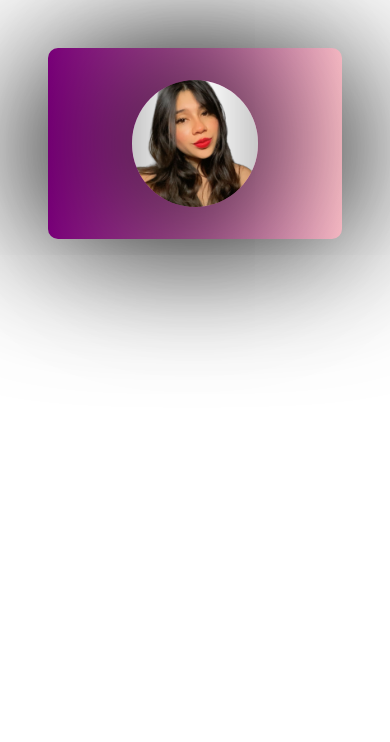
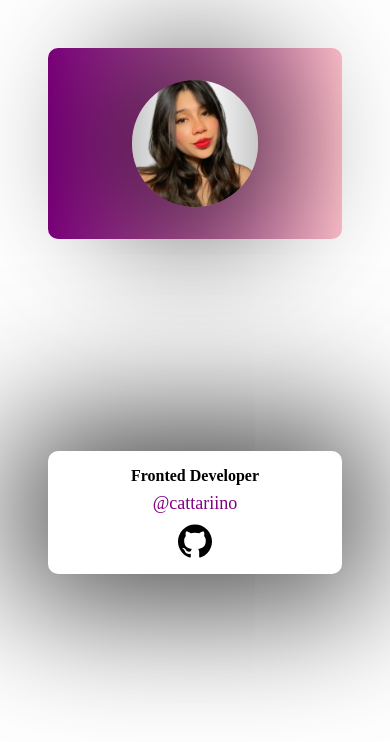
Before and after one commit to cattariino/card, a plain HTML site: page index.html in a window 390 px wide. Drawn offline with Linux system fonts and the light colour scheme.

Commit message:
responsive final

```diff
--- a/css/styles.css
+++ b/css/styles.css
@@ -99,3 +99,9 @@ body{
         width: 13%;
     }
 }
+
+@media screen and (max-width: 820px) {
+    .hero__text{
+        top: 212px;
+    }
+}
```
